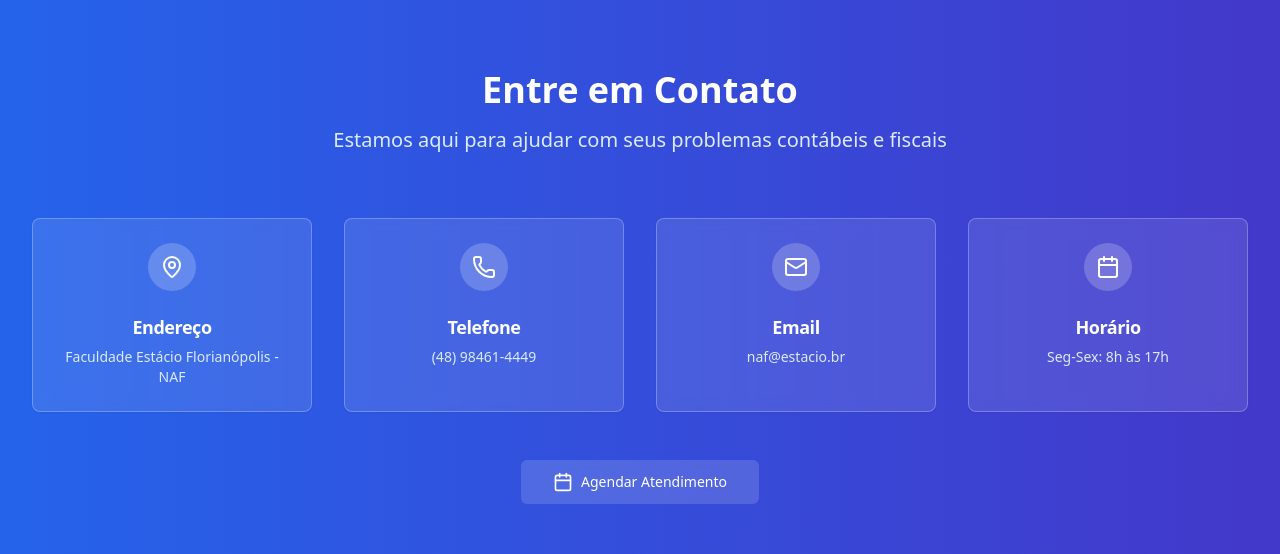
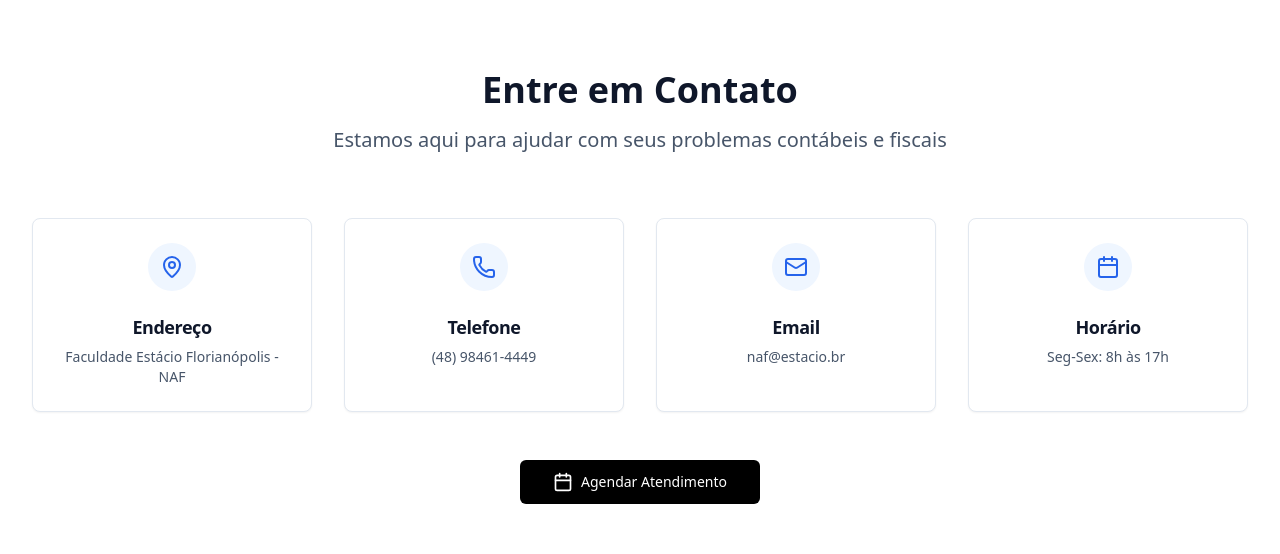
Before and after one commit to ltd-estacio/naf-contabilidade-estacio, a Next.js app: page / in a window 1280 px wide. Shown: the part 2279-2833 px from the top of the page. Built offline with nearby package versions, Linux system fonts and the light colour scheme; no server answers; the database is empty.

Commit message:
melhorias

```diff
--- a/src/app/page.tsx
+++ b/src/app/page.tsx
@@ -285,26 +285,26 @@ export default async function Home() {
       </section>
 
       {/* Contact Section */}
-      <section className="py-20 bg-gradient-to-r from-blue-600 to-indigo-700 dark:from-blue-800 dark:to-indigo-900">
+      <section className="py-20 bg-white">
         <div className="max-w-7xl mx-auto px-4 sm:px-6 lg:px-8">
           <div className="text-center mb-16">
-            <h2 className="text-3xl md:text-4xl font-bold text-white mb-4">
+            <h2 className="text-3xl md:text-4xl font-bold text-slate-900 mb-4">
               Entre em Contato
             </h2>
-            <p className="text-xl text-blue-100">
+            <p className="text-xl text-slate-600">
               Estamos aqui para ajudar com seus problemas contábeis e fiscais
             </p>
           </div>
 
           <div className="grid grid-cols-1 md:grid-cols-2 lg:grid-cols-4 gap-8">
             {contactInfo.map((contact, index) => (
-              <Card key={index} className="bg-white/10 backdrop-blur border-white/25 hover:bg-white/20 transition-all duration-300 text-center">
+              <Card key={index} className="bg-white border border-slate-200 shadow-sm hover:shadow-md transition-all duration-300 text-center">
                 <CardHeader>
-                  <div className="w-12 h-12 bg-white/20 text-white rounded-full flex items-center justify-center mx-auto mb-4">
+                  <div className="w-12 h-12 bg-blue-50 text-blue-600 rounded-full flex items-center justify-center mx-auto mb-4">
                     <contact.icon className="h-6 w-6" />
                   </div>
-                  <CardTitle className="text-lg mb-2 text-white">{contact.label}</CardTitle>
-                  <CardDescription className="text-blue-100">
+                  <CardTitle className="text-lg mb-2 text-slate-900">{contact.label}</CardTitle>
+                  <CardDescription className="text-slate-600">
                     {contact.value}
                   </CardDescription>
                 </CardHeader>
@@ -314,7 +314,7 @@ export default async function Home() {
 
           <div className="text-center mt-12">
             <Link href="/naf-scheduling">
-              <Button size="lg" className="bg-white/15 text-white border-white/30 hover:bg-white/25 backdrop-blur">
+              <Button size="lg" className="bg-black text-white hover:bg-gray-900 border border-transparent">
                 <Calendar className="mr-2 h-5 w-5" />
                 Agendar Atendimento
               </Button>
```
